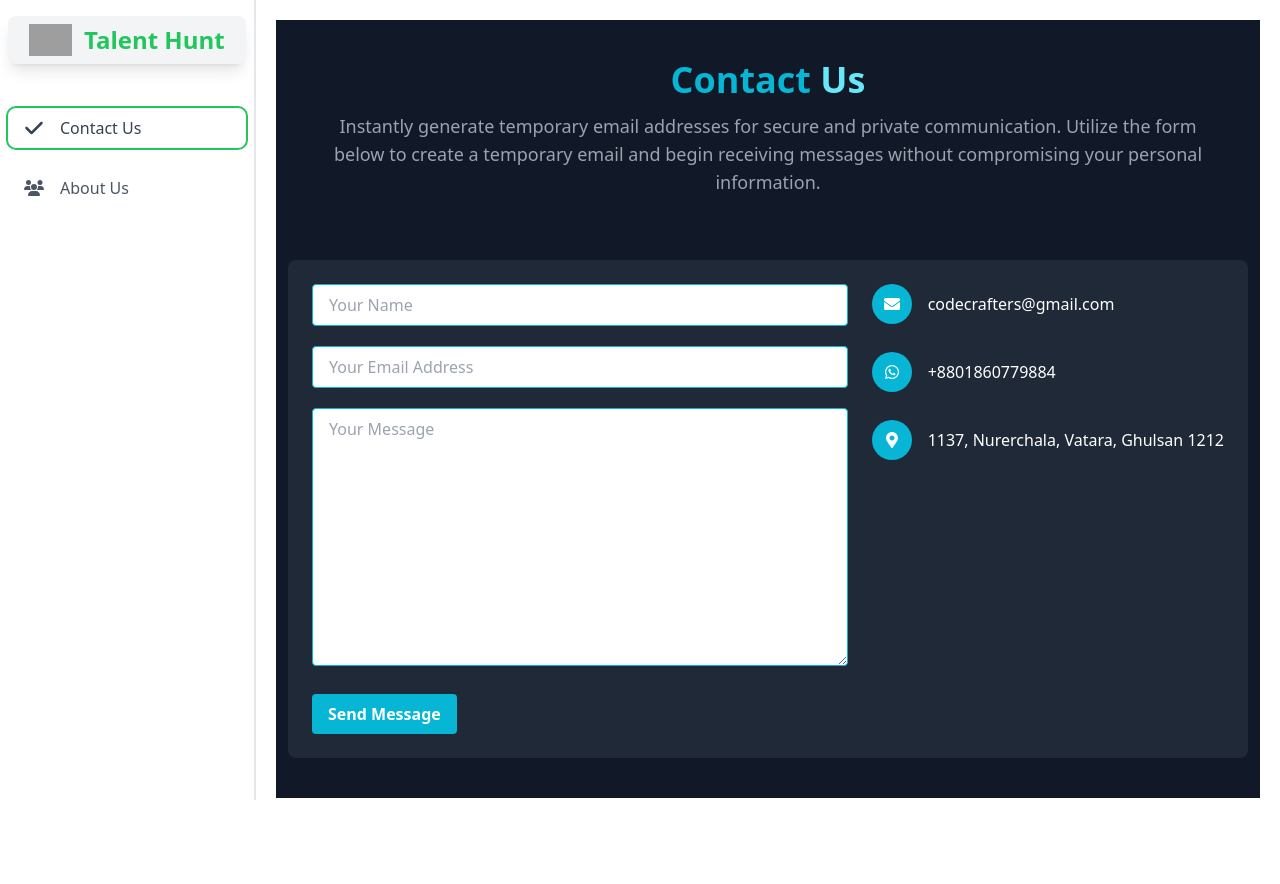
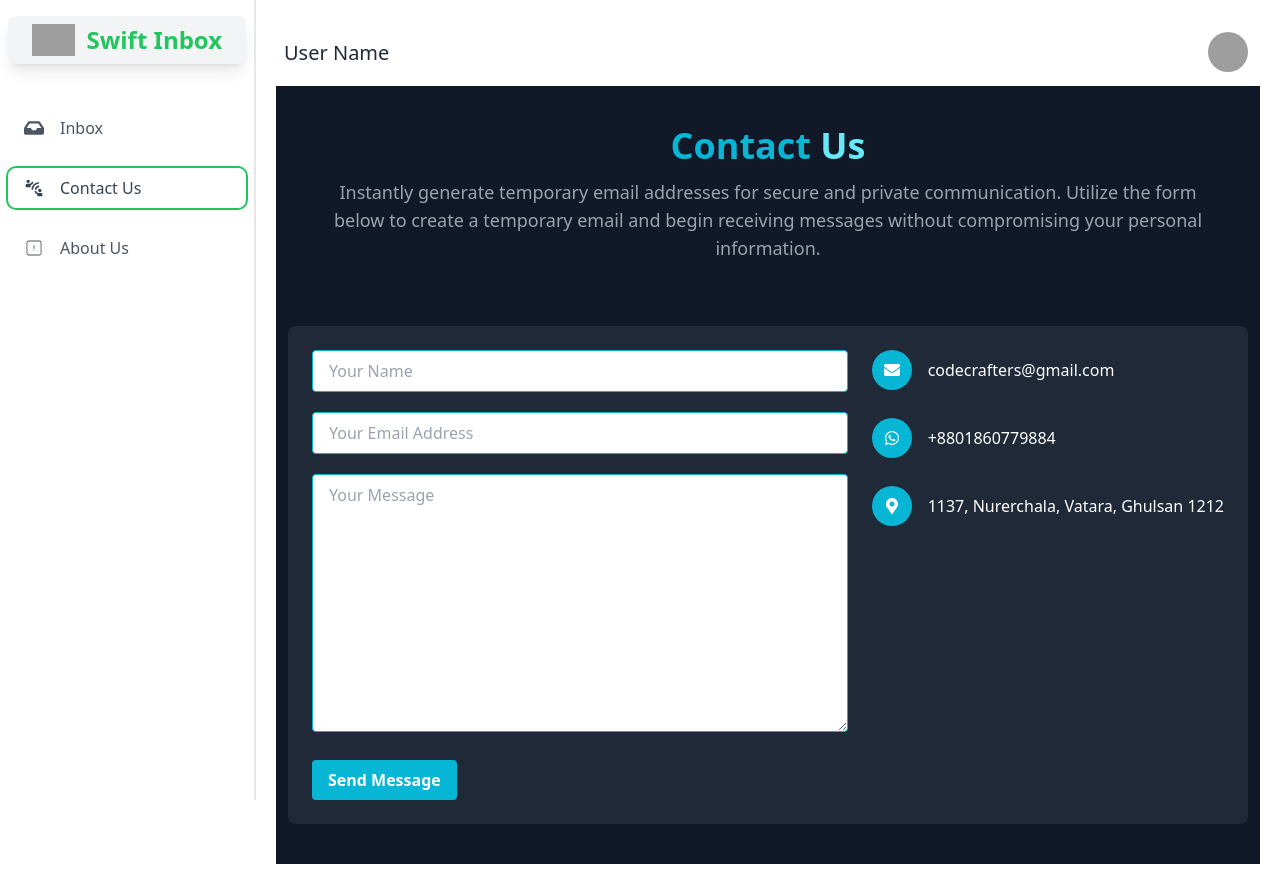
Before and after one commit to mdshahadat12/SwiftInbox-Client, a React (Vite) app: page /contact in a window 1280 px wide. Before the commit the page ends 818 px from the top, so only its background shows below. Built offline with nearby package versions, Linux system fonts and the light colour scheme; grey boxes are pictures that could not be loaded.

Commit message:
fix-Layout and add Navbar

```diff
--- /dev/null
+++ b/src/Components/Home/Navbar.jsx
@@ -0,0 +1,40 @@
+const Navbar = () => {
+  return (
+    <div className="navbar bg-base-100">
+      <div className="flex-1">
+        <a className="text-xl">User Name</a>
+      </div>
+      <div className="flex-none">
+        <div className="dropdown dropdown-end">
+          <div
+            tabIndex={0}
+            role="button"
+            className="btn btn-ghost btn-circle avatar"
+          >
+            <div className="w-10 rounded-full">
+              <img
+                alt="Tailwind CSS Navbar component"
+                src="https://daisyui.com/images/stock/photo-1534528741775-53994a69daeb.jpg"
+              />
+            </div>
+          </div>
+          <ul
+            tabIndex={0}
+            className="menu menu-sm dropdown-content mt-3 z-[1] p-2 shadow bg-base-100 rounded-box w-52"
+          >
+            <li>
+              <a className="justify-between">
+                Profile
+              </a>
+            </li>
+            <li>
+              <a>Logout</a>
+            </li>
+          </ul>
+        </div>
+      </div>
+    </div>
+  );
+};
+
+export default Navbar;
--- a/src/Components/Home/Sidebar.jsx
+++ b/src/Components/Home/Sidebar.jsx
@@ -1,13 +1,13 @@
 import { useState } from "react";
 import { AiOutlineBars } from "react-icons/ai";
-import { FaCheck, FaGripLines, FaPlus, FaUsers } from "react-icons/fa6";
-import { GiBrasero } from "react-icons/gi";
+import { MdOutlineConnectWithoutContact } from "react-icons/md";
+import { CiSquareInfo } from "react-icons/ci";
+import { FaInbox } from "react-icons/fa";
 import { Link } from "react-router-dom";
 import Menu from "./Menu";
 
 const Sidebar = () => {
   const [isActive, setActive] = useState(true);
-  const role  = "admin";
 
   // Sidebar Responsive Handler
   const handleToggle = () => {
@@ -31,7 +31,7 @@ const Sidebar = () => {
                 className="h-8 mr-3"
               />
               <span className="self-center text-green-500 text-2xl font-extrabold whitespace-nowrap dark:text-white">
-                Talent Hunt
+                Swift Inbox
               </span>
             </div>
           </Link>
@@ -53,7 +53,7 @@ const Sidebar = () => {
                     className="h-8 mr-3"
                   />
                   <span className="self-center text-green-500 text-2xl font-extrabold whitespace-nowrap dark:text-white">
-                    Talent Hunt
+                    Swift Inbox
                   </span>
                 </div>
               </Link>
@@ -63,59 +63,15 @@ const Sidebar = () => {
           {/* Nav Items */}
           <div className="flex flex-col justify-between flex-1 mt-6">
             <nav>
-              {role == "admin" && (
               <>
+                <Menu icon={FaInbox} label="Inbox" address="/" />
                 <Menu
-                    icon={FaCheck}
+                  icon={MdOutlineConnectWithoutContact}
                   label="Contact Us"
                   address="/contact"
                 />
-                  <Menu
-                    icon={FaUsers}
-                    label="About Us"
-                    address="about"
-                  />
+                <Menu icon={CiSquareInfo} label="About Us" address="about" />
               </>
-              )}
-              {role == "user" && (
-                <>
-                  <Menu
-                    icon={FaCheck}
-                    label="My Profile"
-                    address="/dashboard"
-                  />
-                  <Menu
-                    icon={FaUsers}
-                    label="My Participated Contest"
-                    address="participated"
-                  />
-                  <Menu
-                    icon={GiBrasero}
-                    label="My Winning Contest Page"
-                    address="win"
-                  />
-                </>
-              )}
-              {role == "creator" && (
-                <>
-                  <Menu
-                    icon={FaCheck}
-                    label="Your Contest Info"
-                    address="/dashboard"
-                  />
-                  <Menu
-                    icon={FaPlus}
-                    label="Add Contest Page"
-                    address="addcontest"
-                  />
-                  <Menu
-                    icon={FaGripLines}
-                    label="My Created Contest"
-                    address="createdcontest"
-                  />
-                </>
-              )}
-
               {/* Menu Items */}
             </nav>
           </div>
--- a/src/Layout/HomeLayout.jsx
+++ b/src/Layout/HomeLayout.jsx
@@ -1,5 +1,6 @@
 import { Outlet } from "react-router-dom";
 import Sidebar from "../Components/Home/Sidebar";
+import Navbar from "../Components/Home/Navbar";
 
 const HomeLayout = () => {
     return (
@@ -7,6 +8,7 @@ const HomeLayout = () => {
         <Sidebar/>
         <div className='flex-1  md:ml-64'>
           <div className='p-5'>
+            <Navbar/>
             <Outlet/>
           </div>
         </div>
```
Lines whose indentation alone changed are shown as unchanged.
